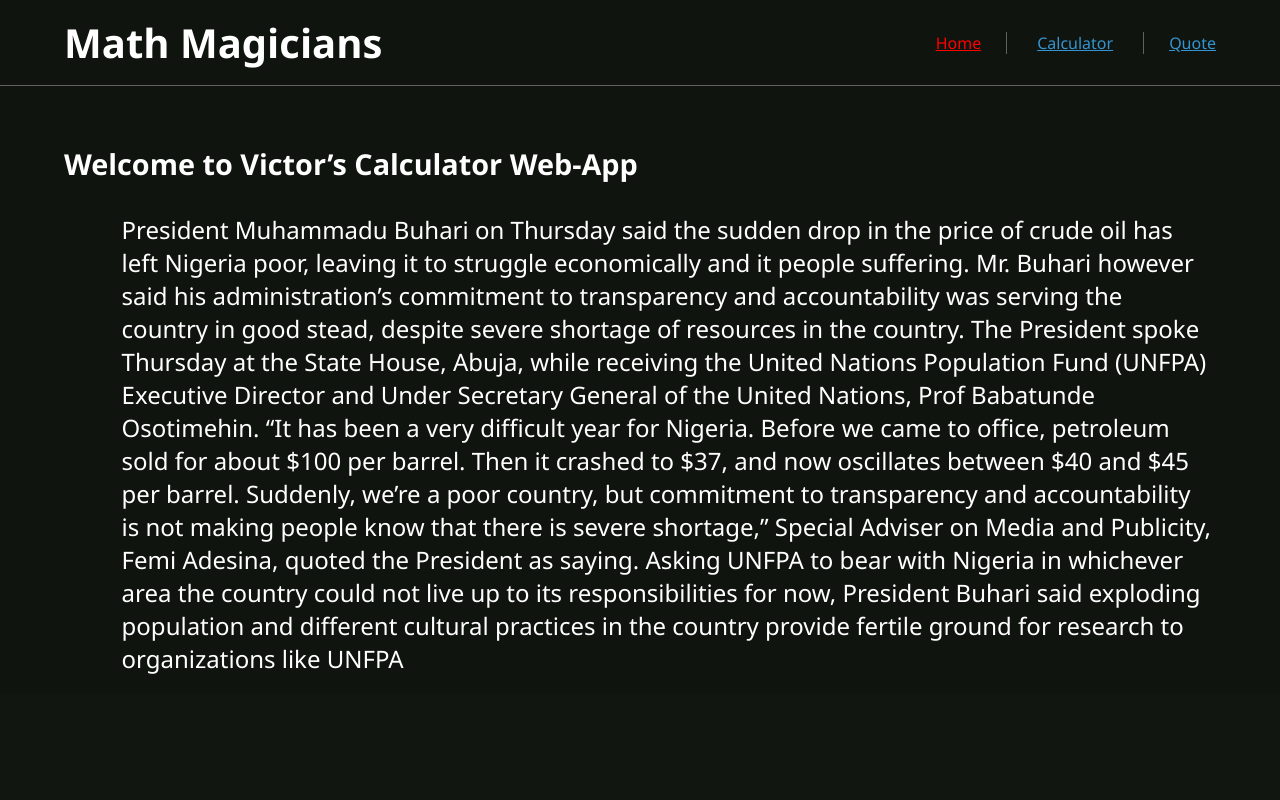
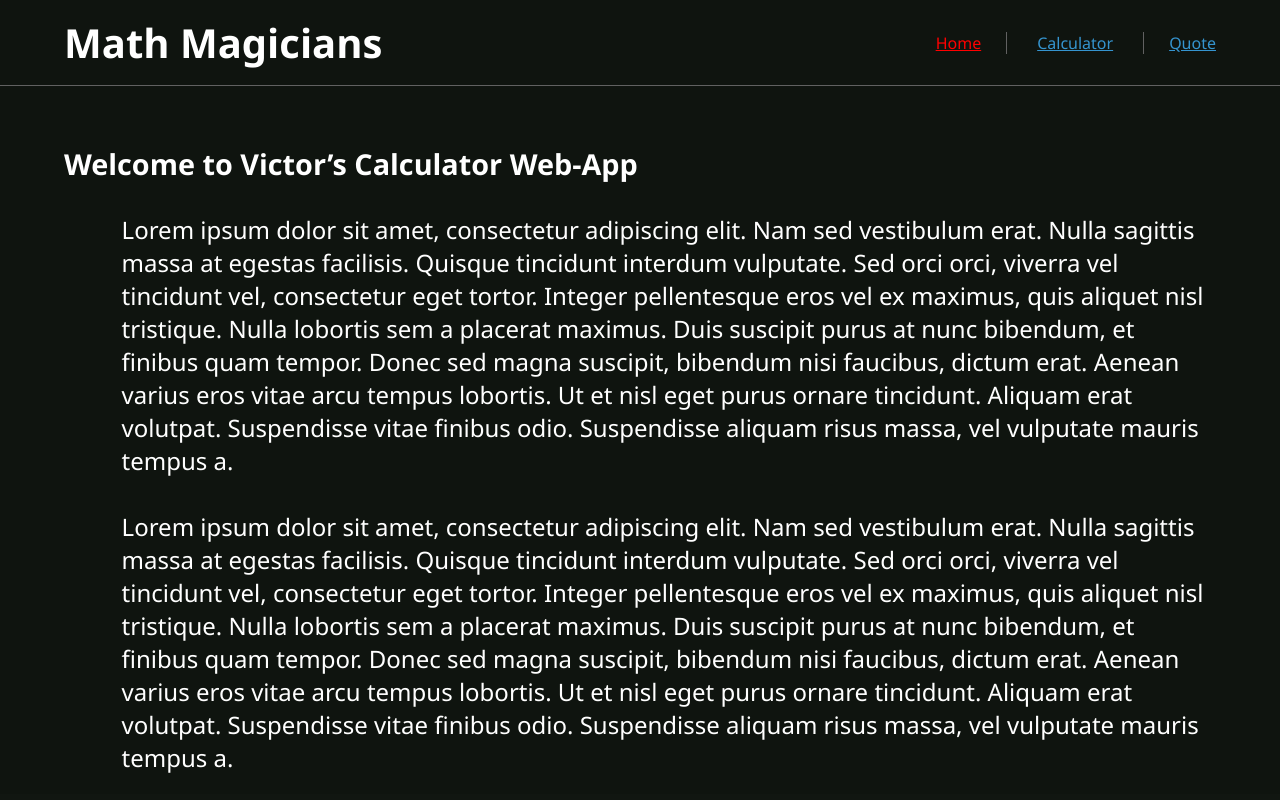
Before and after one commit to Victor-chiemerie/math-magicians, a React (Create React App) app: page / in a window 1280 px wide. Built offline with nearby package versions, Linux system fonts and the light colour scheme.

Commit message:
Fix linters error on all files

```diff
--- a/src/components/Calculator.css
+++ b/src/components/Calculator.css
@@ -19,7 +19,6 @@ section {
   display: grid;
   grid-template-columns: 130px 130px 130px 130px;
   border: 2px solid rgb(216, 203, 203);
-
 }
 
 .calculator button {
--- a/src/components/home.js
+++ b/src/components/home.js
@@ -4,25 +4,31 @@ const Home = () => (
   <div className={styles.home}>
     <h2>Welcome to Victor’s Calculator Web-App</h2>
     <p>
-      President Muhammadu Buhari on Thursday said the sudden drop in
-      the price of crude oil has left Nigeria poor,
-      leaving it to struggle economically and it people suffering.
-      Mr. Buhari however said his administration’s commitment to transparency and accountability
-      was serving the country in good stead, despite severe shortage of resources in the country.
-      The President spoke Thursday at the State House, Abuja,
-      while receiving the United Nations Population Fund (UNFPA)
-      Executive Director and Under Secretary General of
-      the United Nations, Prof Babatunde Osotimehin.
-      “It has been a very difficult year for Nigeria. Before we came to office,
-      petroleum sold for about $100 per barrel.
-      Then it crashed to $37, and now oscillates between $40 and $45 per barrel.
-      Suddenly, we’re a poor country, but commitment to transparency and
-      accountability is not making people know that there is severe shortage,”
-      Special Adviser on Media and Publicity, Femi Adesina, quoted the President as saying.
-      Asking UNFPA to bear with Nigeria in whichever area the country
-      could not live up to its responsibilities for now,
-      President Buhari said exploding population and different cultural
-      practices in the country provide fertile ground for research to organizations like UNFPA
+      <span>
+        Lorem ipsum dolor sit amet, consectetur adipiscing elit. Nam sed
+        vestibulum erat. Nulla sagittis massa at egestas facilisis. Quisque
+        tincidunt interdum vulputate. Sed orci orci, viverra vel tincidunt vel,
+        consectetur eget tortor. Integer pellentesque eros vel ex maximus, quis
+        aliquet nisl tristique. Nulla lobortis sem a placerat maximus. Duis
+        suscipit purus at nunc bibendum, et finibus quam tempor. Donec sed magna
+        suscipit, bibendum nisi faucibus, dictum erat. Aenean varius eros vitae
+        arcu tempus lobortis. Ut et nisl eget purus ornare tincidunt. Aliquam erat
+        volutpat. Suspendisse vitae finibus odio. Suspendisse aliquam risus massa,
+        vel vulputate mauris tempus a.
+      </span>
+      <br />
+      <span>
+        Lorem ipsum dolor sit amet, consectetur adipiscing elit. Nam sed
+        vestibulum erat. Nulla sagittis massa at egestas facilisis. Quisque
+        tincidunt interdum vulputate. Sed orci orci, viverra vel tincidunt vel,
+        consectetur eget tortor. Integer pellentesque eros vel ex maximus, quis
+        aliquet nisl tristique. Nulla lobortis sem a placerat maximus. Duis
+        suscipit purus at nunc bibendum, et finibus quam tempor. Donec sed magna
+        suscipit, bibendum nisi faucibus, dictum erat. Aenean varius eros vitae
+        arcu tempus lobortis. Ut et nisl eget purus ornare tincidunt. Aliquam erat
+        volutpat. Suspendisse vitae finibus odio. Suspendisse aliquam risus massa,
+        vel vulputate mauris tempus a.
+      </span>
     </p>
   </div>
 );
--- a/src/components/notMatch.js
+++ b/src/components/notMatch.js
@@ -1,8 +1,9 @@
 import styles from '../styles/notMatch.module.scss';
 
 const NotMatch = () => (
-  <div className={styles.div}>
-    <p>Not found!</p>
+  <div className={styles.error}>
+    <h1>404</h1>
+    <p>Page not found!</p>
   </div>
 );
 
--- a/src/styles/App.css
+++ b/src/styles/App.css
@@ -1,4 +1,4 @@
 * {
-    background-color: rgba(16, 21, 16, 0.992);
-    color: white;
+  background-color: rgba(16, 21, 16, 0.992);
+  color: white;
 }
--- a/src/styles/home.module.scss
+++ b/src/styles/home.module.scss
@@ -12,6 +12,8 @@
   font-size: larger;
 
   p {
+    display: flex;
+    flex-direction: column;
     inline-size: calc(100% - 60px);
     margin-top: 0;
   }
--- a/src/styles/navBar.module.scss
+++ b/src/styles/navBar.module.scss
@@ -21,7 +21,7 @@
     gap: 25px;
 
     :nth-child(even) {
-            padding: 0px 30px;
+      padding: 0 30px;
       border-left: 1px solid rgb(97, 97, 97);
       border-right: 1px solid rgb(97, 97, 97);
     }
--- a/src/styles/notMatch.module.scss
+++ b/src/styles/notMatch.module.scss
@@ -0,0 +1,22 @@
+* {
+  margin: 0;
+  padding: 0;
+}
+
+.error {
+  display: flex;
+  flex-direction: column;
+  justify-content: center;
+  align-items: center;
+
+  h1 {
+    font-weight: 900;
+    font-family: 'Lucida Sans', 'Lucida Sans Regular', 'Lucida Grande', 'Lucida Sans Unicode', Geneva, Verdana, sans-serif;
+    font-size: 150px;
+    color: orangered;
+  }
+
+  p {
+    margin-top: 0;
+  }
+}
```
Also changed, not shown: src/styles/quote.module.scss (indentation only). Lines whose indentation alone changed are shown as unchanged.
